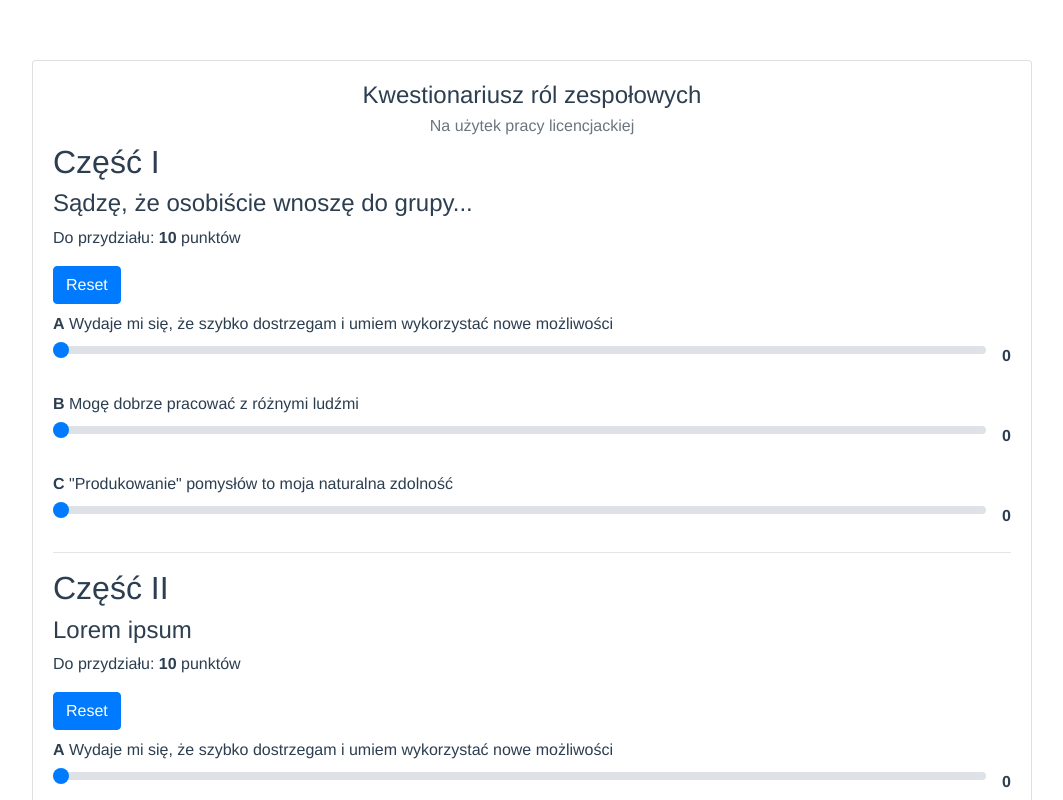
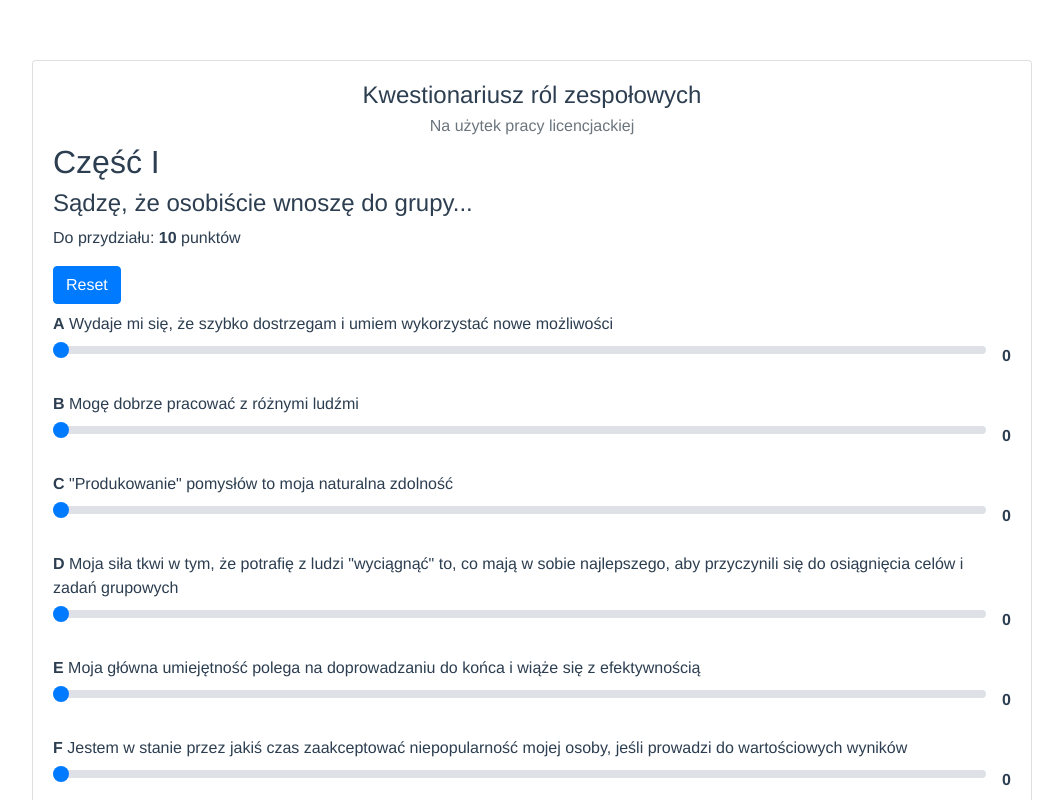
Before and after one commit to christopher-dabrowski/kwestionariusz-rol-zespolowych, a Vue app: page / in a window 1280 px wide. Shown: the top 800 px of the page, without its empty margins (108-1171 px from the left). Built offline with nearby package versions, Linux system fonts and the light colour scheme.

Commit message:
Adding more questions

```diff
--- a/src/App.vue
+++ b/src/App.vue
@@ -46,7 +46,7 @@ export default {
       f: 0,
       g: 0,
       h: 0,
-      questions: ['Wydaje mi się, że szybko dostrzegam i umiem wykorzystać nowe możliwości', 'Mogę dobrze pracować z różnymi ludźmi', '"Produkowanie" pomysłów to moja naturalna zdolność'],
+      questions: ['Wydaje mi się, że szybko dostrzegam i umiem wykorzystać nowe możliwości', 'Mogę dobrze pracować z różnymi ludźmi', '"Produkowanie" pomysłów to moja naturalna zdolność', 'Moja siła tkwi w tym, że potrafię z ludzi "wyciągnąć" to, co mają w sobie najlepszego, aby przyczynili się do osiągnięcia celów i zadań grupowych', 'Moja główna umiejętność polega na doprowadzaniu do końca i wiąże się z efektywnością', 'Jestem w stanie przez jakiś czas zaakceptować niepopularność mojej osoby, jeśli prowadzi do wartościowych wyników', 'Zwykle wyczuwam, co jest realistyczne i prawdopodobne, jeśli chodzi o osiągnięcie sukcesu', 'Zwykle mogę zaproponować jakieś alternatywne wyjście bez uprzedzeń i niechęci'],
     };
   },
   computed: {
```
